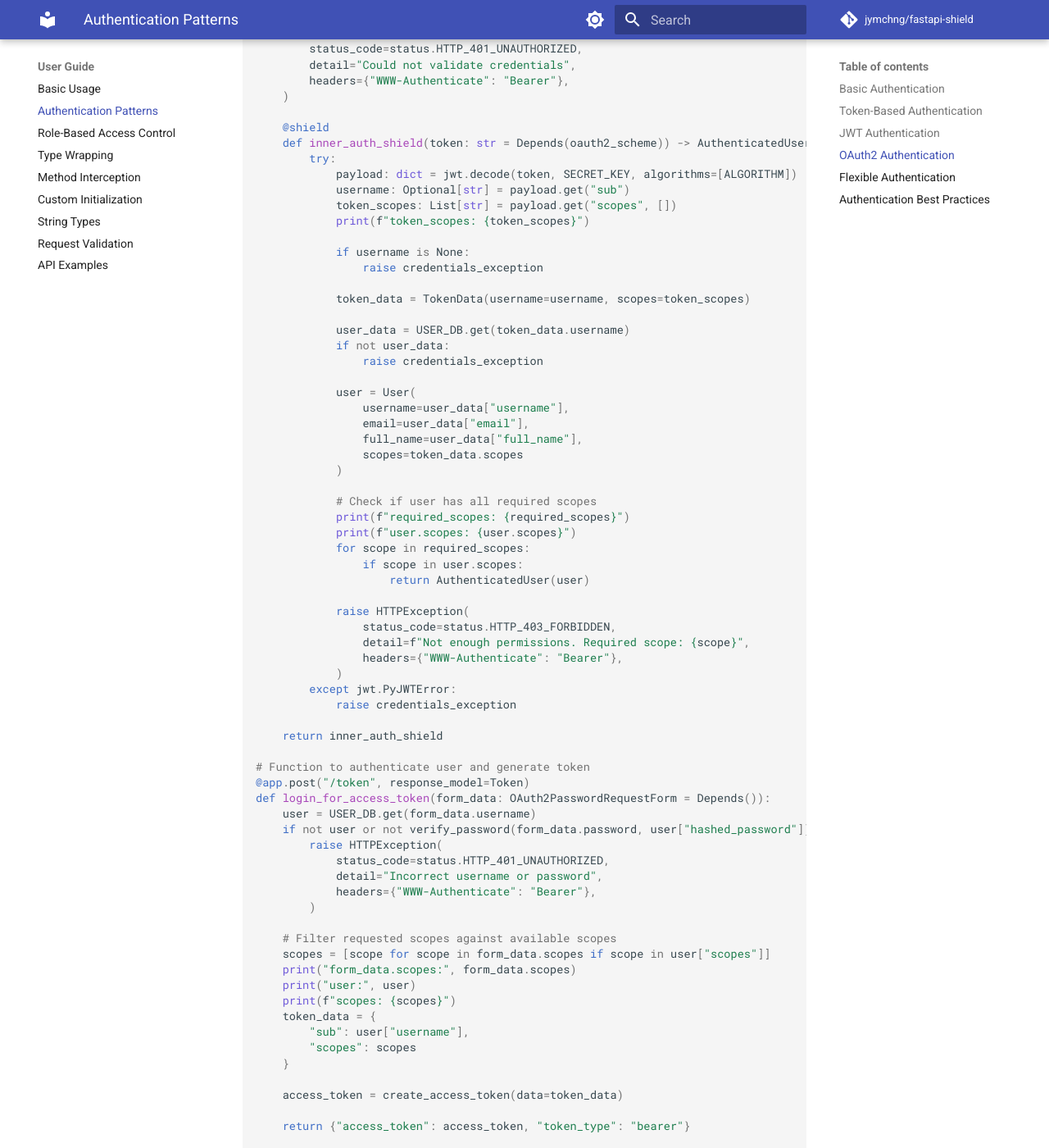
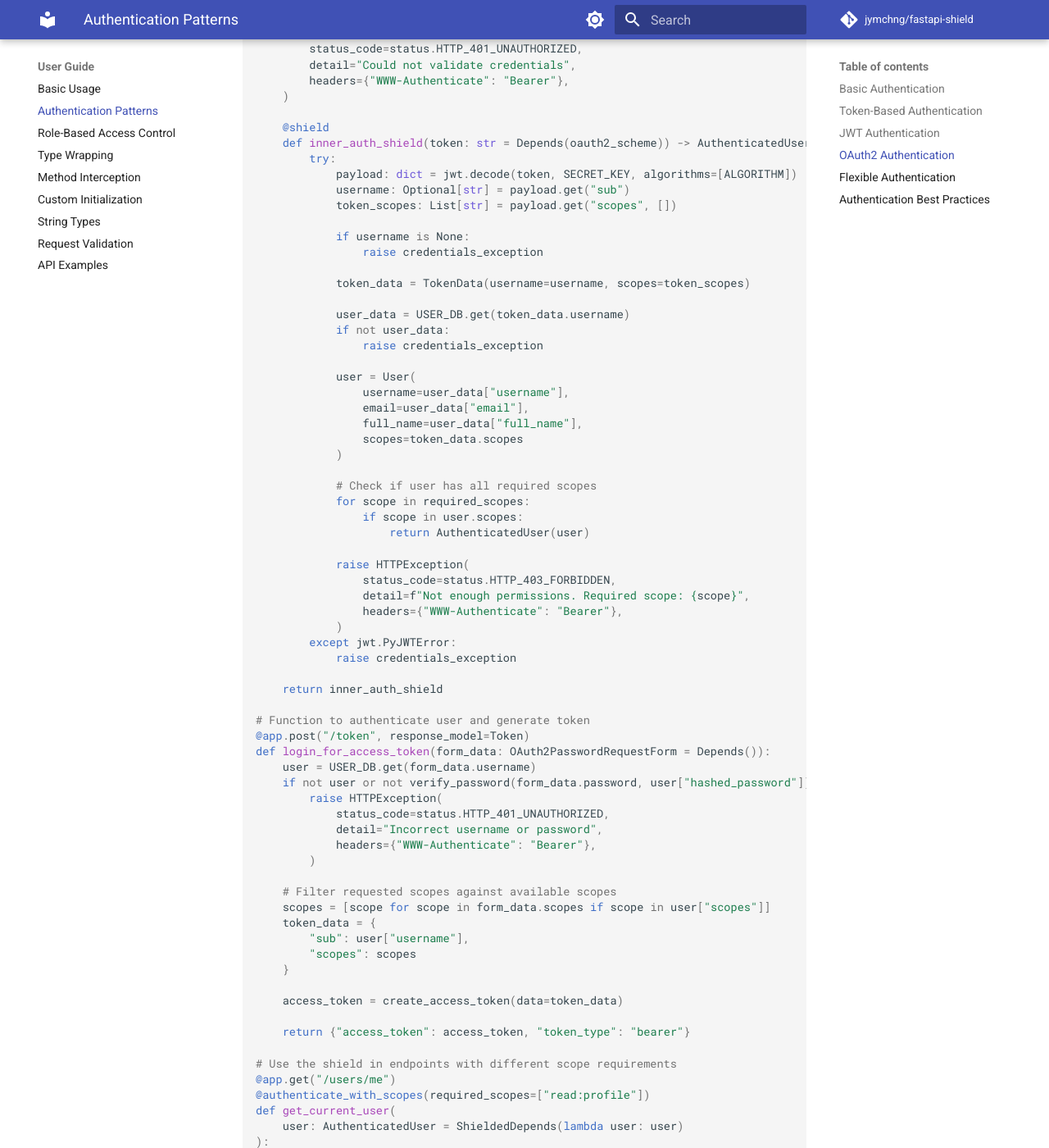
Before and after one commit to jymchng/fastapi-shield, an MkDocs documentation site: the page built from docs/user-guide/authentication-patterns.md, in a window 1280 px wide and 1400 px high, scrolled down 7081 px. Shown: the whole window at 82% size. Built offline with MkDocs 1.6.1 and Material for MkDocs 9.7.7, drawn with Linux system fonts in a browser that asks for light colours; comment, search, counter and statistics services are not loaded.

```diff
--- a/docs/user-guide/authentication-patterns.md
+++ b/docs/user-guide/authentication-patterns.md
@@ -366,7 +366,6 @@
             payload: dict = jwt.decode(token, SECRET_KEY, algorithms=[ALGORITHM])
             username: Optional[str] = payload.get("sub")
             token_scopes: List[str] = payload.get("scopes", [])
-            print(f"token_scopes: {token_scopes}")
 
             if username is None:
                 raise credentials_exception
@@ -385,8 +384,6 @@
             )
 
             # Check if user has all required scopes
-            print(f"required_scopes: {required_scopes}")
-            print(f"user.scopes: {user.scopes}")
             for scope in required_scopes:
                 if scope in user.scopes:
                     return AuthenticatedUser(user)
@@ -414,9 +411,6 @@
 
     # Filter requested scopes against available scopes
     scopes = [scope for scope in form_data.scopes if scope in user["scopes"]]
-    print("form_data.scopes:", form_data.scopes)
-    print("user:", user)
-    print(f"scopes: {scopes}")
     token_data = {
         "sub": user["username"],
         "scopes": scopes
```
